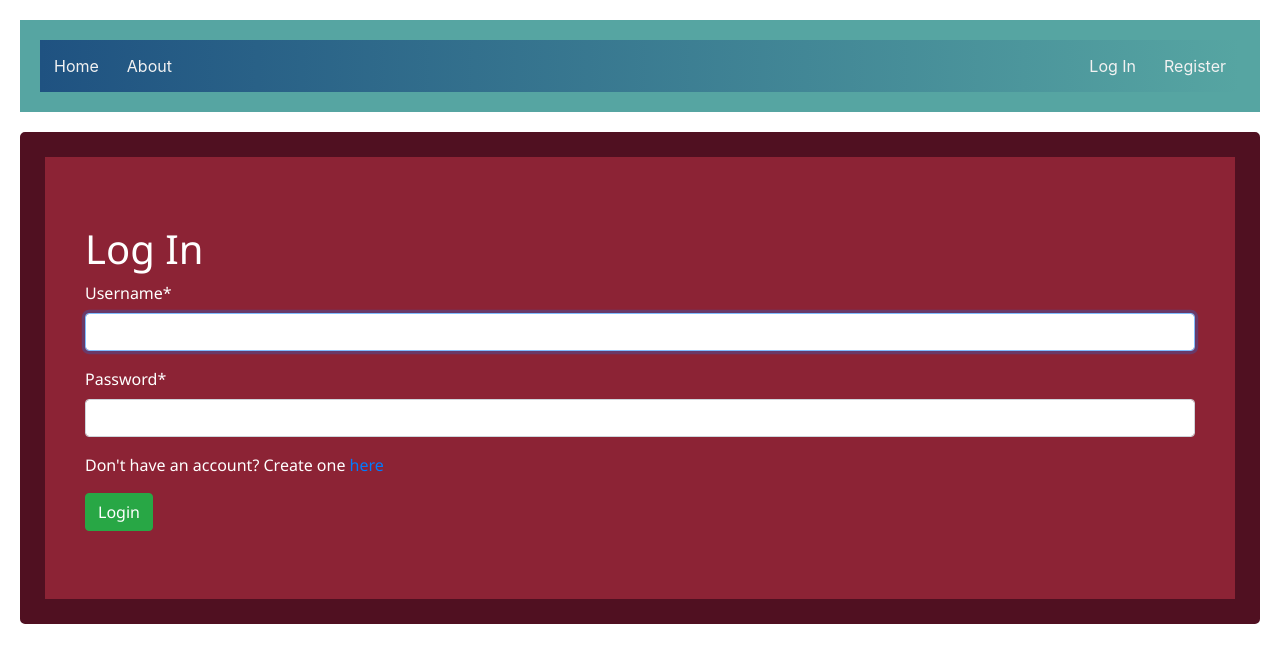
After one commit to dqgarcia/cse4050, a Django app: page /login/ in a window 1280 px wide. The commit adds this page. Shown: the top 663 px of the page. Run offline with Django 3.2, Linux system fonts and the light colour scheme; some libraries are stand-ins or nearby versions.

Commit message:
Added login and logout

```diff
--- a/src/djangoproj/settings.py
+++ b/src/djangoproj/settings.py
@@ -130,3 +130,5 @@ STATICFILES_DIRS = [PurePath.joinpath(BASE_DIR, "static")]
 # https://docs.djangoproject.com/en/3.2/ref/settings/#default-auto-field
 
 DEFAULT_AUTO_FIELD = 'django.db.models.BigAutoField'
+LOGIN_REDIRECT_URL = "/"
+LOGOUT_REDIRECT_URL = "/"
--- a/src/djangoproj/urls.py
+++ b/src/djangoproj/urls.py
@@ -14,7 +14,7 @@ Including another URLconf
     2. Add a URL to urlpatterns:  path('blog/', include('blog.urls'))
 """
 from django.contrib import admin
-from django.urls import path
+from django.urls import path, include
 from pages.views import home_view, about_view
 from useraccounts.views import register_request
 
@@ -22,5 +22,6 @@ urlpatterns = [
     path('', home_view, name="Homepage"),
     path('about/', about_view, name="About"),
     path('admin/', admin.site.urls),
-    path('register/', register_request, name="Registration")
+    path('register/', register_request, name="Registration"),
+    path('', include("django.contrib.auth.urls")),
 ]
--- a/src/templates/index.html
+++ b/src/templates/index.html
@@ -17,7 +17,13 @@
     <div id="navbar">
       <a href="#home">Home</a>
       <a href="about">About</a>
-      <a href="register">Register</a>
+      {% if user.is_authenticated %}
+      <a class="float-right">{{request.user}}</a>
+      <a href="logout" class="float-right">Log Out</a>
+      {% else %}
+      <a href="register" class="float-right">Register</a>
+      <a href="login" class="float-right">Log In</a>
+      {% endif %}
     </div>
   </div>
 
--- /dev/null
+++ b/src/useraccounts/templates/registration/login.html
@@ -0,0 +1,23 @@
+{% extends 'index.html' %}
+
+{% block content %}
+
+{% load crispy_forms_tags %}
+
+<!--LogIn-->
+<div class="vogue-brown">
+	<div class="vogue-red">
+		<div>
+			<div class="container py-5">
+				<h1>Log In</h1>
+				<form method="post" class="from-group">
+                    {% csrf_token %}
+                    {{form|crispy}}
+                    <p>Don't have an account? Create one <a href="/register">here</a></p>
+                    <button type="submit" class="btn btn-success">Login</button>
+                </form>
+			</div>
+		</div>
+	</div>
+</div>
+{% endblock %}
```
Also changed, not shown: src/db.sqlite3.
